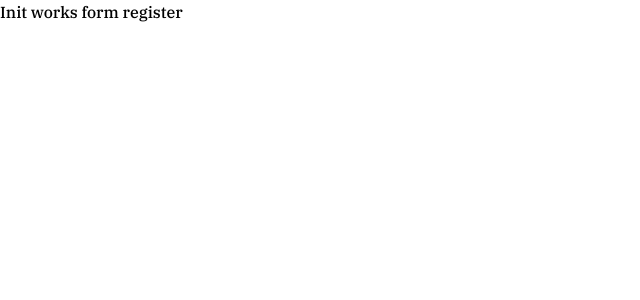
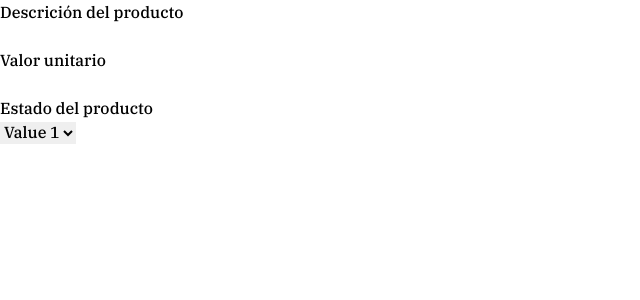
Before and after one commit to KarenVT/21st-century-developers, a React (Create React App) app: page /RegistroProductos in a window 1280 px wide. Shown: the top 300 px of the page, without its empty margins (0-640 px from the left). Built offline with nearby package versions, Linux system fonts and the light colour scheme.

Commit message:
Se añadieron dependencias y se creó el form para registrar productos

```diff
--- a/package.json
+++ b/package.json
@@ -7,8 +7,10 @@
     "@testing-library/jest-dom": "^5.11.4",
     "@testing-library/react": "^11.1.0",
     "@testing-library/user-event": "^12.1.10",
+    "axios": "^0.23.0",
     "react": "^17.0.2",
     "react-dom": "^17.0.2",
+    "react-hook-form": "^7.17.3",
     "react-router-dom": "^5.3.0",
     "react-scripts": "4.0.3",
     "update": "^0.7.4",
--- a/src/pages/Admin/Productos/RegistroProductos.jsx
+++ b/src/pages/Admin/Productos/RegistroProductos.jsx
@@ -1,7 +1,37 @@
 import React from 'react';
+import { useForm } from "react-hook-form";
 
-export const RegistroProducto = ()=> {
+export const RegistroProducto = () => {
+    const { register, handleSubmit } = useForm();
+
+    const onSubmit = data => {
+
+    }
+
     return (
-        <div>Init works form register</div>
+        <form className="registro-producto" onSubmit={handleSubmit(onSubmit)}>
+            <div className="registro-producto__container-input">
+                <h5>Descrición del producto</h5>
+                <input
+                    {...register('descripcion', { required: true })}
+                    type="text"
+                />
+            </div>
+            <div className="registro-producto__container-input">
+                <h5>Valor unitario</h5>
+                <input
+                    {...register('valorUnidad', { required: true })}
+                    type="text"
+                />
+            </div>
+            <div className="registro-producto__container-input">
+                <h5>Estado del producto</h5>
+                <select {...register('estado', { required: true })}>
+                    <option value="value1">Value 1</option>
+                    <option value="value2">Value 2</option>
+                    <option value="value3">Value 3</option>
+                </select>
+            </div>
+        </form>
     );
 }
```
Also changed, not shown: 1 other file (tests, documents, lock files or other folders).
